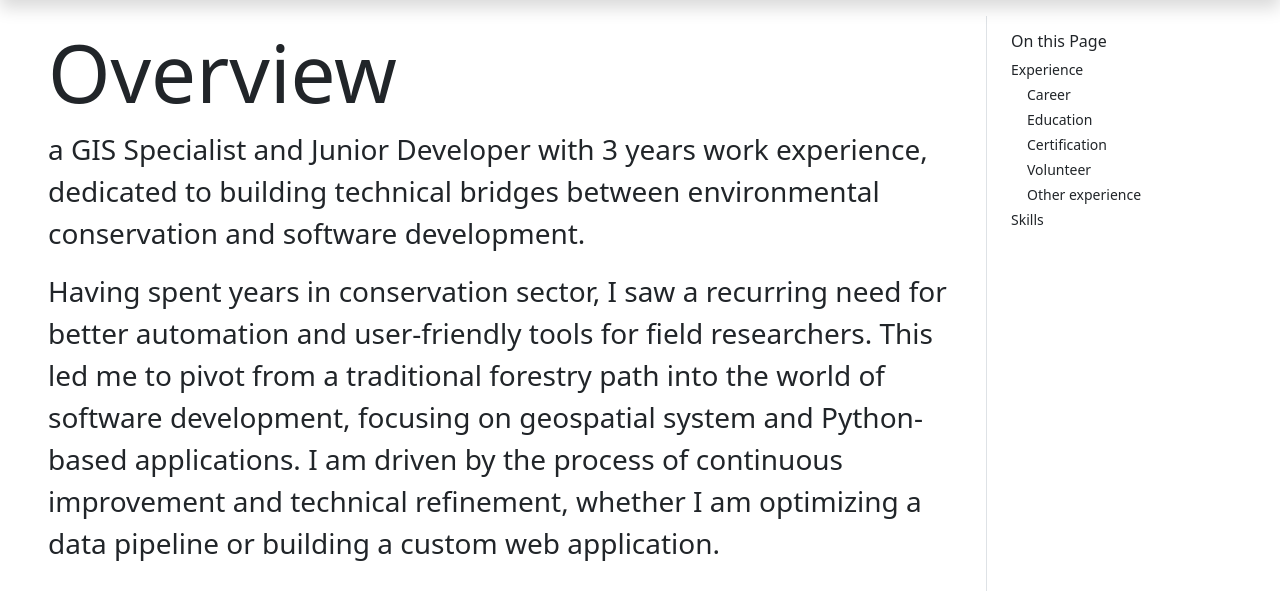
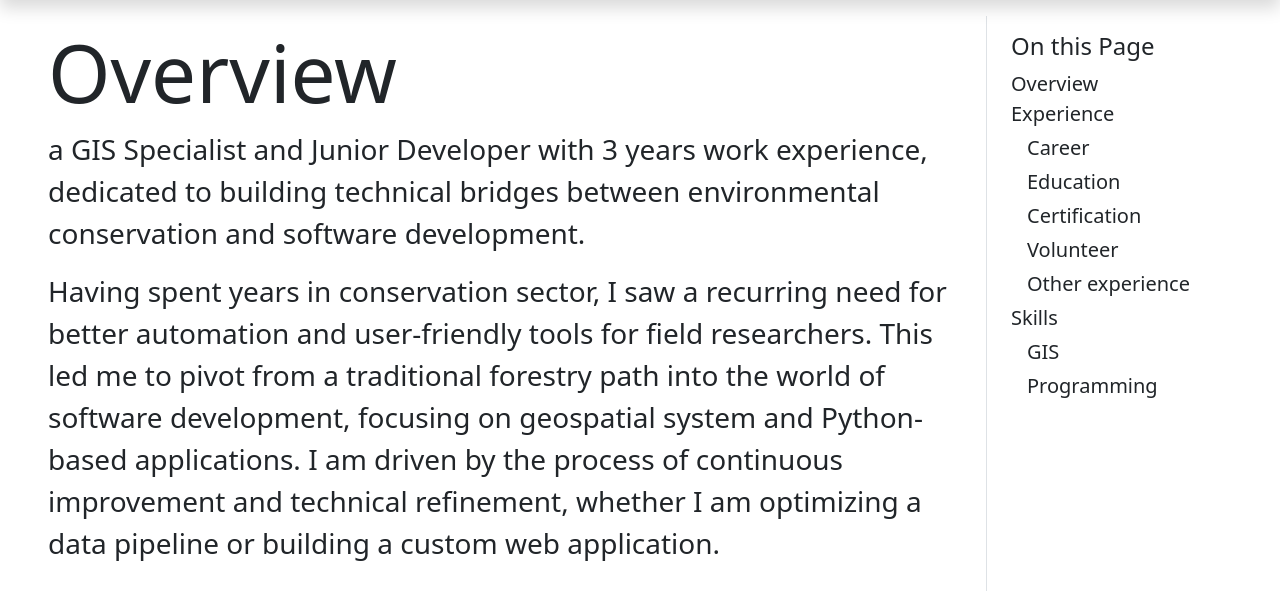
Before and after one commit to gPaluzi/gioWeb, a Flask app: page /about in a window 1280 px wide. Shown: the part 72-663 px from the top of the page. Run offline with Flask 3, Linux system fonts and the light colour scheme.

Commit message:
fix toc fs and display

```diff
--- a/templates/about.html
+++ b/templates/about.html
@@ -9,7 +9,7 @@
 
             <!-- Opening paragraph -->
             <div class="container-fluid py-2">
-                <h1 class="display-1 fw-normal">{{ about.opening.title }}</h1>
+                <h1 class="display-1 fw-normal" id="overview">{{ about.opening.title }}</h1>
                 {% for p in about.opening.paragraph %}
                 <p class="lead fs-3"> {{ p }}</p>
                 {% endfor %}
@@ -194,42 +194,13 @@
             </div>
 
             <!-- Skills section -->
-            <div class="container-fluid px-4 py-5">
+            <div class="container-fluid px-4 py-5" id="skills">
                 <h2 class="display-3 fw-normal" id="skills">Skills</h2>
                 <p  class="lead fs-3 pd-1 border-bottom">{{ about.skills.intro }}</p>
                 <div class="container-fluid">
 
-                    <!-- Programming subsection -->
-                    <div class="card shadow my-4">
-                        <div class="card-header">
-                            <h3 class="display-6 fw-normal">Programming</h3>
-                        </div>
-                        <div class="card-body row row-cols-1 row-cols-sm-1 row-cols-md-2 row-cols-lg-3 g-5 p-5">
-                            {% for skill in about.skills.programming %}
-                            <div class="col d-flex align-items-start gx-4">
-                                <div>
-                                    <div class="d-flex align-items-end justify-content-between">
-                                        <h4 class="display-5 fw-semibold mb-0 fs-3 text-body-emphasis">
-                                            {{ skill.name }}
-                                        </h4>
-                                        <span class="text-muted small">
-                                            {{ skill.level }}
-                                        </span>
-                                    </div>
-                                    <div class="progress my-2" style="height: 6px;">
-                                        <div class="progress-bar bg-secondary" style="width: {{ skill.confidence | int }}%;"></div>
-                                    </div>
-                                    <p>
-                                        {{ skill.summary }}
-                                    </p>
-                                </div>
-                            </div>
-                            {% endfor %}
-                        </div>
-                    </div>
-
                     <!-- GIS subsection -->
-                    <div class="card shadow my-4">
+                    <div class="card shadow my-4" id="gis">
                         <div class="card-header">
                             <h3 class="display-6 fw-normal">GIS</h3>
                         </div>
@@ -257,16 +228,44 @@
                         </div>
                     </div>
                 </div>
+
+                <!-- Programming subsection -->
+                <div class="card shadow my-4" id="programming">
+                    <div class="card-header">
+                        <h3 class="display-6 fw-normal">Programming</h3>
+                    </div>
+                    <div class="card-body row row-cols-1 row-cols-sm-1 row-cols-md-2 row-cols-lg-3 g-5 p-5">
+                        {% for skill in about.skills.programming %}
+                        <div class="col d-flex align-items-start gx-4">
+                            <div>
+                                <div class="d-flex align-items-end justify-content-between">
+                                    <h4 class="display-5 fw-semibold mb-0 fs-3 text-body-emphasis">
+                                        {{ skill.name }}
+                                    </h4>
+                                    <span class="text-muted small">
+                                        {{ skill.level }}
+                                    </span>
+                                </div>
+                                <div class="progress my-2" style="height: 6px;">
+                                    <div class="progress-bar bg-secondary" style="width: {{ skill.confidence | int }}%;"></div>
+                                </div>
+                                <p>
+                                    {{ skill.summary }}
+                                </p>
+                            </div>
+                        </div>
+                        {% endfor %}
+                    </div>
+                </div>
             </div>
-
-
         </div>
 
         <!-- Table of content -->
         <div class="col-3">
-            <nav id="toc" class="h-100 flex-column align-items-stretch ps-4 border-start">
-                <div class="position-sticky top-0 pt-3 small fw-light">
-                    <h6>On this Page</h6>
+            <nav id="toc" class="h-100 flex-column align-items-stretch ps-4 border-start d-none d-md-block">
+                <div class="position-sticky top-0 pt-3 fs-5 fw-light">
+                    <h6 class="fs-4">On this Page</h6>
+                    <a href="#overview" class="nav-link">Overview</a>
                     <a href="#experience" class="nav-link">Experience</a>
                     <a href="#career" class="nav-link ms-3 my-1">Career</a>
                     <a href="#education" class="nav-link ms-3 my-1">Education</a>
@@ -274,6 +273,8 @@
                     <a href="#volunteer" class="nav-link ms-3 my-1">Volunteer</a>
                     <a href="#oth-exp" class="nav-link ms-3 my-1">Other experience</a>
                     <a href="#skills" class="nav-link">Skills</a>
+                    <a href="#gis" class="nav-link ms-3 my-1">GIS</a>
+                    <a href="#programming" class="nav-link ms-3 my-1">Programming</a>
                 </div>
             </nav>
         </div>
```
